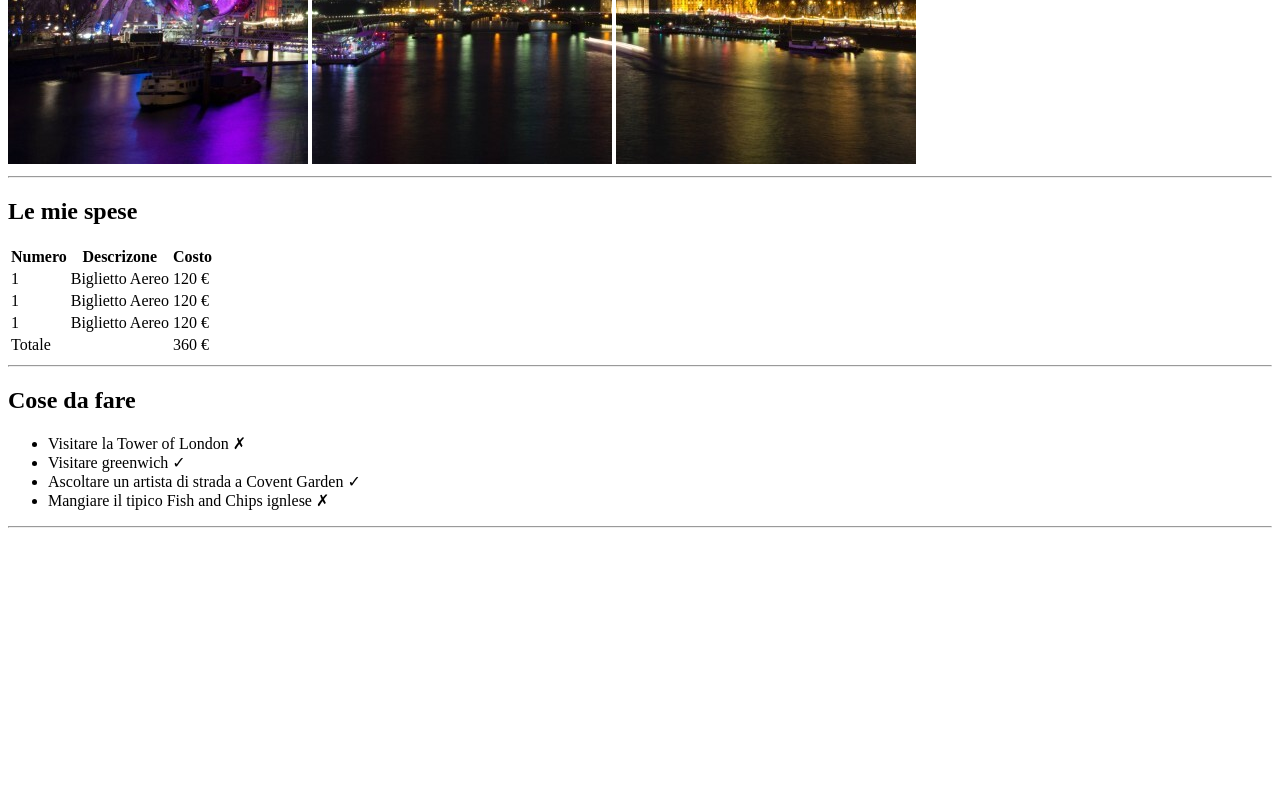
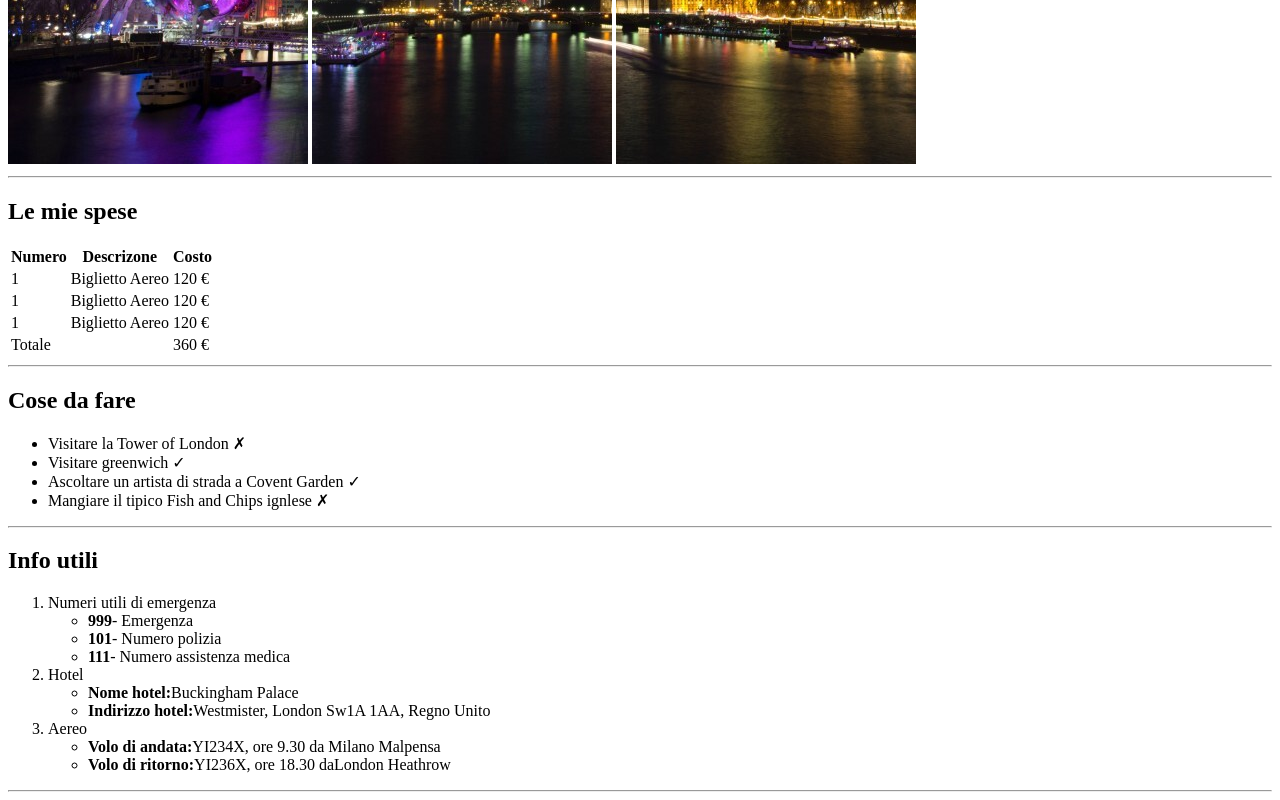
Before and after one commit to ElperdonXV/html-london-trip, a plain HTML site: page index.html in a window 1280 px wide. Shown: the part 516-1316 px from the top of the page. Before the commit the page ends 1052 px from the top, so only its background shows below. Drawn offline with Linux system fonts and the light colour scheme.

Commit message:
sezione 3

```diff
--- a/index.html
+++ b/index.html
@@ -75,6 +75,34 @@
         <!--/Sezione 2-->
 
         <hr>
+
+        <!--Sezione 3-->
+        <section>
+            <h2>Info utili</h2>
+            <ol>
+                <li>Numeri utili di emergenza</li>
+                <ul>
+                    <li><strong>999</strong>- Emergenza</li>
+                    <li><strong>101</strong>- Numero polizia</li>
+                    <li><strong>111</strong>- Numero assistenza medica</li>
+                </ul>
+                <li>Hotel</li>
+                <ul>
+                    <li><strong>Nome hotel:</strong>Buckingham Palace</li>
+                    <li><strong>Indirizzo hotel:</strong>Westmister, London Sw1A 1AA, Regno Unito</li>
+
+                </ul>
+                <li>Aereo</li>
+                <ul>
+                    <li><strong>Volo di andata:</strong>YI234X, ore 9.30 da Milano Malpensa</li>
+                    <li><strong>Volo di ritorno:</strong>YI236X, ore 18.30 daLondon Heathrow</li>
+                </ul>
+            </ol>
+        </section>
+        <!--/Sezione 3-->
+
+        <hr>
+
     </main>
     <!--/Costruisco il corpo della pagina -->
 
```
